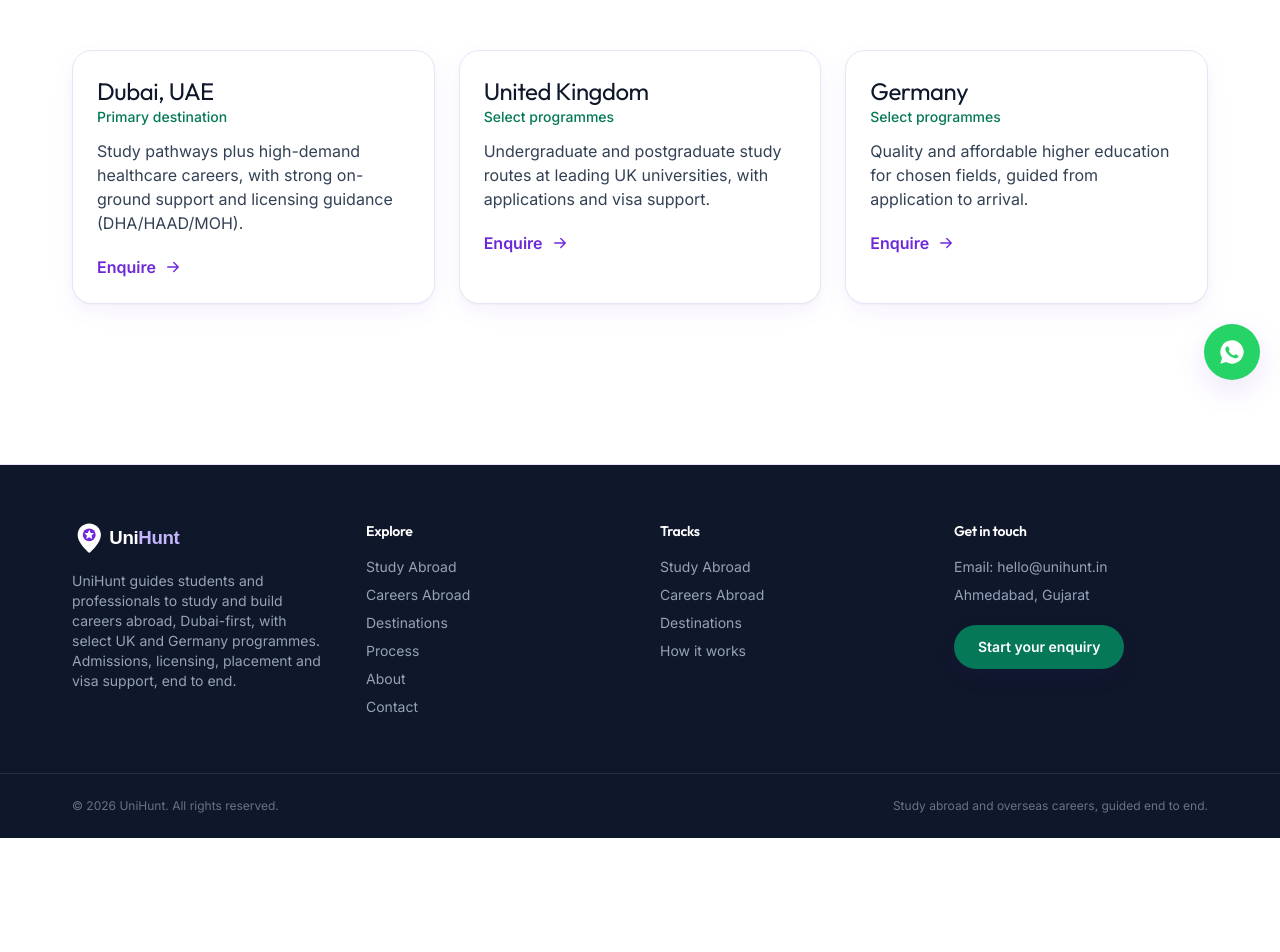
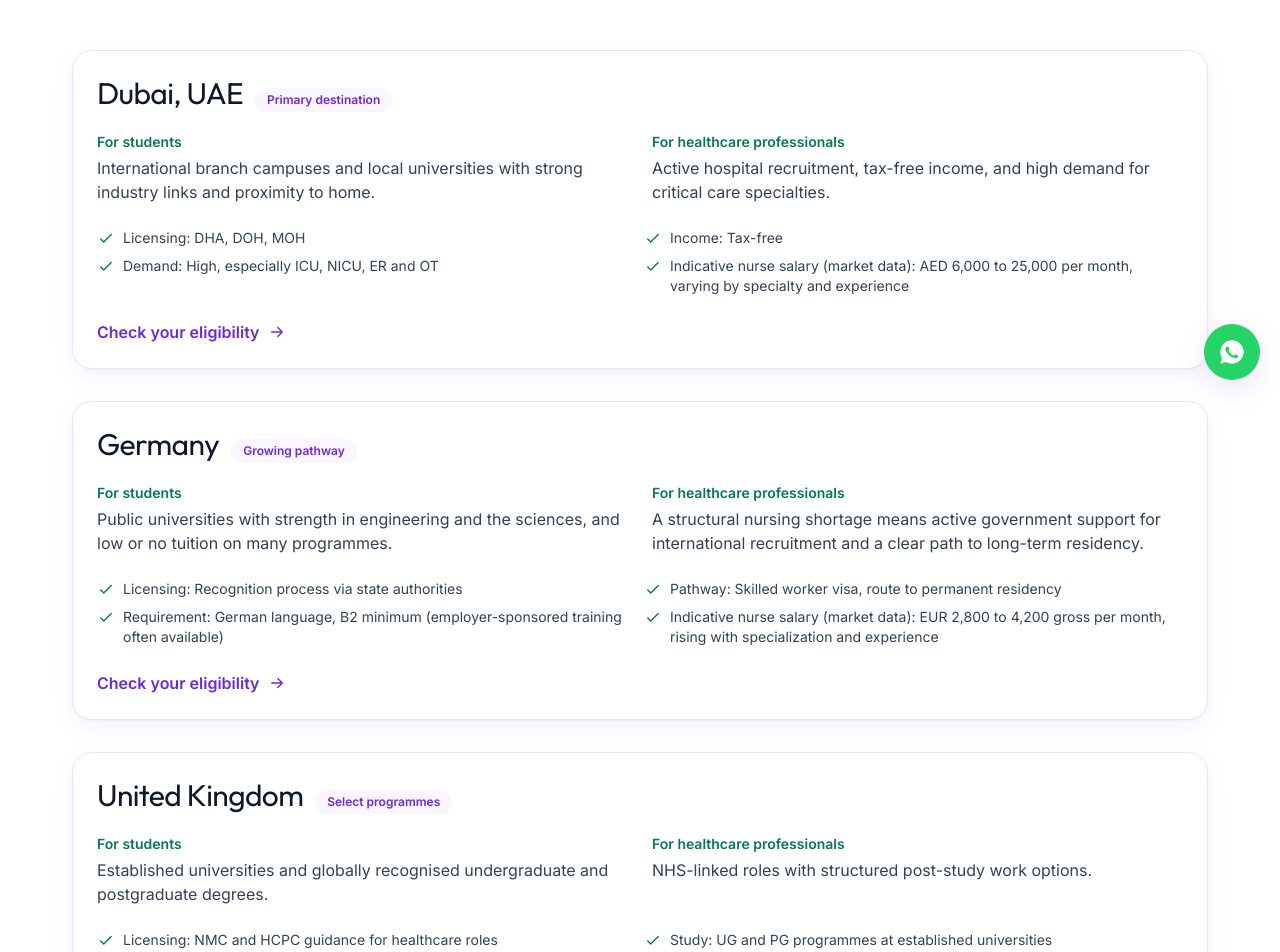
Before and after one commit to Kaypee-43/unihunt-website, a Next.js app: page /destinations in a window 1280 px wide. Shown: the part 400-1352 px from the top of the page. Before the commit the page ends 1238 px from the top, so only its background shows below. Built offline with nearby package versions, Linux system fonts and the light colour scheme; no server answers.

Commit message:
Update page.tsx

```diff
--- a/src/app/destinations/page.tsx
+++ b/src/app/destinations/page.tsx
@@ -4,41 +4,98 @@ import PageHero from '@/components/PageHero';
 import Reveal from '@/components/Reveal';
 import JsonLd from '@/components/JsonLd';
 import { breadcrumbSchema } from '@/lib/schema';
-import { IconArrow } from '@/components/Icons';
+import { IconCheck, IconArrow } from '@/components/Icons';
 
 export const metadata: Metadata = {
   title: 'Destinations, Dubai, UK & Germany',
-  description: 'UniHunt guides students and professionals to Dubai (primary), the United Kingdom and Germany, across both study pathways and overseas careers.',
+  description: 'UniHunt guides students and professionals to Dubai (primary), the United Kingdom and Germany, across both study pathways and overseas healthcare careers, with licensing, visa and placement support.',
   alternates: { canonical: '/destinations' },
 };
 
 const items = [
-  { name: 'Dubai, UAE', role: 'Primary destination', copy: 'Study pathways plus high-demand healthcare careers, with strong on-ground support and licensing guidance (DHA/HAAD/MOH).' },
-  { name: 'United Kingdom', role: 'Select programmes', copy: 'Undergraduate and postgraduate study routes at leading UK universities, with applications and visa support.' },
-  { name: 'Germany', role: 'Select programmes', copy: 'Quality and affordable higher education for chosen fields, guided from application to arrival.' },
+  {
+    name: 'Dubai, UAE',
+    tag: 'Primary destination',
+    students: 'International branch campuses and local universities with strong industry links and proximity to home.',
+    pros: 'Active hospital recruitment, tax-free income, and high demand for critical care specialties.',
+    facts: [
+      'Licensing: DHA, DOH, MOH',
+      'Income: Tax-free',
+      'Demand: High, especially ICU, NICU, ER and OT',
+      'Indicative nurse salary (market data): AED 6,000 to 25,000 per month, varying by specialty and experience',
+    ],
+  },
+  {
+    name: 'Germany',
+    tag: 'Growing pathway',
+    students: 'Public universities with strength in engineering and the sciences, and low or no tuition on many programmes.',
+    pros: 'A structural nursing shortage means active government support for international recruitment and a clear path to long-term residency.',
+    facts: [
+      'Licensing: Recognition process via state authorities',
+      'Pathway: Skilled worker visa, route to permanent residency',
+      'Requirement: German language, B2 minimum (employer-sponsored training often available)',
+      'Indicative nurse salary (market data): EUR 2,800 to 4,200 gross per month, rising with specialization and experience',
+    ],
+  },
+  {
+    name: 'United Kingdom',
+    tag: 'Select programmes',
+    students: 'Established universities and globally recognised undergraduate and postgraduate degrees.',
+    pros: 'NHS-linked roles with structured post-study work options.',
+    facts: [
+      'Licensing: NMC and HCPC guidance for healthcare roles',
+      'Study: UG and PG programmes at established universities',
+      'Route: Post-study work visa options',
+    ],
+  },
 ];
 
 export default function Page() {
   return (
     <>
       <JsonLd data={breadcrumbSchema([{ name: 'Home', path: '/' }, { name: 'Destinations', path: '/destinations' }])} />
-      <PageHero eyebrow="Destinations" title="Where UniHunt can take you"
-        intro="We stay focused so we stay excellent: Dubai first, with selected programmes in the UK and Germany." />
-      <section className="container-page py-16">
-        <div className="grid gap-6 md:grid-cols-3">
-          {items.map((d, i) => (
-            <Reveal key={d.name} delay={i * 0.08}>
-              <div className="card card-hover h-full">
-                <h2 className="text-2xl">{d.name}</h2>
-                <p className="text-sm font-medium text-accent">{d.role}</p>
-                <p className="mt-3 text-body">{d.copy}</p>
-                <Link href="/contact" className="mt-5 inline-flex items-center gap-2 font-semibold text-brand-700 hover:gap-3 transition-all">
-                  Enquire <IconArrow width={18} height={18} />
-                </Link>
+      <PageHero eyebrow="Destinations" title="Choose your destination"
+        intro="Where you go depends on your goal, your profession, and your timeline. Here is an honest read on each, for both students and healthcare professionals." />
+
+      <section className="container-page py-16 space-y-8">
+        {items.map((d, i) => (
+          <Reveal key={d.name} delay={i * 0.05}>
+            <div className="card">
+              <div className="flex flex-wrap items-baseline gap-x-3 gap-y-1">
+                <h2 className="text-2xl sm:text-3xl">{d.name}</h2>
+                <span className="rounded-full bg-brand-50 px-3 py-1 text-xs font-semibold text-brand-700">{d.tag}</span>
               </div>
-            </Reveal>
-          ))}
-        </div>
+              <div className="mt-5 grid gap-6 md:grid-cols-2">
+                <div>
+                  <p className="text-sm font-semibold text-accent">For students</p>
+                  <p className="mt-1 text-body">{d.students}</p>
+                </div>
+                <div>
+                  <p className="text-sm font-semibold text-accent">For healthcare professionals</p>
+                  <p className="mt-1 text-body">{d.pros}</p>
+                </div>
+              </div>
+              <ul className="mt-6 grid gap-2 sm:grid-cols-2">
+                {d.facts.map((f) => (
+                  <li key={f} className="flex items-start gap-2 text-sm text-body">
+                    <IconCheck className="mt-0.5 shrink-0 text-accent" width={18} height={18} />
+                    <span>{f}</span>
+                  </li>
+                ))}
+              </ul>
+              <Link href="/contact" className="mt-6 inline-flex items-center gap-2 font-semibold text-brand-700 transition-all hover:gap-3">
+                Check your eligibility <IconArrow width={18} height={18} />
+              </Link>
+            </div>
+          </Reveal>
+        ))}
+
+        <Reveal>
+          <p className="rounded-xl border border-line bg-canvas p-4 text-xs text-muted">
+            The salary figures shown are indicative market ranges drawn from public data as of [MONTH YEAR], not UniHunt placement data.
+            Actual pay depends on employer, specialty, and experience, and market rates change. Verify current figures before relying on them.
+          </p>
+        </Reveal>
       </section>
     </>
   );
```
